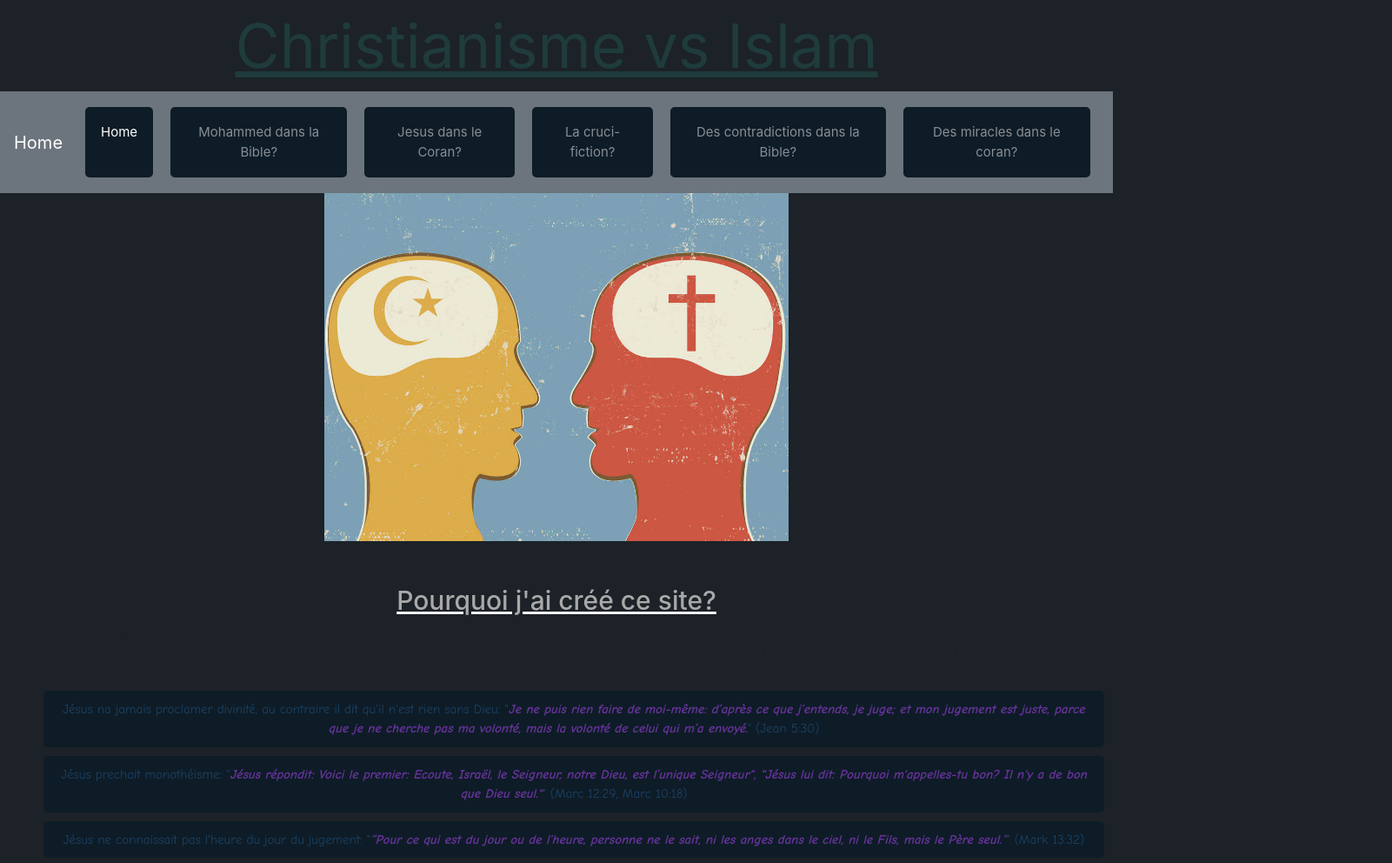
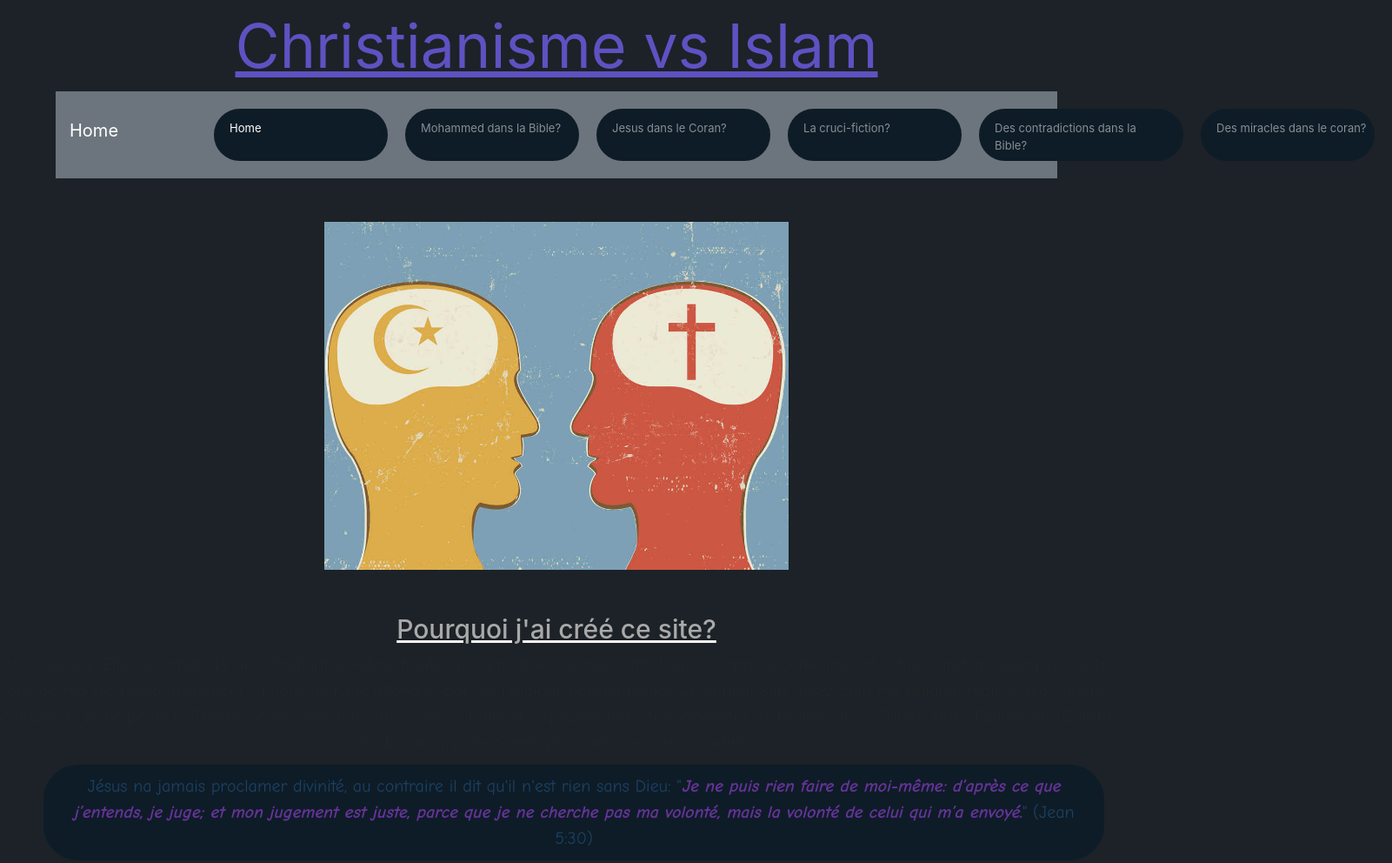
Before and after one commit to ELiasl02/Islam-vs-Christianisme, a plain HTML site: page index.html in a window 1280 px wide. Shown: the top 992 px of the page at 87% size, 1601 px wide, since content can reach past the window. Drawn offline with nearby package versions, Linux system fonts and the light colour scheme.

Commit message:
Add files via upload

```diff
--- a/style/bible.css
+++ b/style/bible.css
@@ -8,13 +8,14 @@ header{
     font-size: 70px;
     text-align: center;
     text-decoration: underline;
-    color: rgb(31, 59, 59);
+    color: rgb(95, 81, 194);
 }
 figure{
     display: flex;
     justify-content: center;
 	align-items: center;
     object-position: center;
+    margin-top: 35px
 }
 img{
     display: flex;
@@ -26,16 +27,10 @@ img{
     object-fit: contain;
     object-position: center;
 }
-nav{
-    display: flex;
-    justify-content: center;
-	align-items: center;
-}
-
 li{
     background-color: #0e1c27;
     border: solid 5px #0e1c27;
-    border-radius: 5px ;
+    border-radius: 40px ;
     color:#1b4163;
     text-align: center ;
     text-decoration: none;
@@ -144,6 +139,7 @@ a:hover{
     text-align: center;
     color: wheat;
     font-size: 20px;
+    display: none;
 
 }
 .citation{
@@ -151,15 +147,50 @@ a:hover{
     font-style:italic;
     font-weight: bold
 }
-.nav{
-    width:180px;
-    height:30px;
-    display: inline-block;
+.navbar{
+    width:90%;
+    min-height:100px;
+    margin: auto;
+}
+
+.nav-item{
+    width:200px;
+    height:60px;
+    margin: 10px;
+}
+
+.nav-item:nth-of-type(5){
+    width:235px;
+}
+.navbar-brand{
+    width:200px;
+    height:50px;
+    text-align: left;
+    margin-right: 100px;
+}
+
+.nav-link{
+    width: 210px;
+    height:50px;
+    font-size: 13px;
+    text-align: left;
+}
+
+.navbar-toggler .icon-bar {
+  margin: 7px;
+  display: block;
+  width: 22px;
+  height: 1px;
+  background-color: #cccccc;
+  border-radius: 1px;
 }
 .isaiah{
     width: 800px;
     height: 900px;
 }
+.navbar-collapse.in {
+    display: block !important;
+}
 .nav:hover{
     scale: 1.25;
 }
--- a/style/home.css
+++ b/style/home.css
@@ -1,14 +1,16 @@
 /*balises*/
-form{ display:inline-block}
+form{ display:inline-block;
+}
 body{
     background-color:#1c2227;
-    font-size: 15px
+    font-size: 20px;
+
 }
 header{
     font-size: 70px;
     text-align: center;
     text-decoration: underline;
-    color: rgb(31, 59, 59);
+    color: rgb(95, 81, 194);
 }
 figure{
     display: flex;
@@ -18,16 +20,11 @@ figure{
 img{
     height:400px;
 }
-nav{
-    display: flex;
-    justify-content: center;
-	align-items: center;
-}
 
 li{
     background-color: #0e1c27;
     border: solid 5px #0e1c27;
-    border-radius: 5px ;
+    border-radius: 40px ;
     color:#1b4163;
     text-align: center ;
     text-decoration: none;
@@ -73,6 +70,9 @@ img:hover{
 
 
 /*id*/
+#nav{
+    border-radius: 0px;
+}
 #crucifixion{
     color: orangered;
     text-decoration: underline dotted
@@ -104,6 +104,35 @@ img:hover{
 }
 
 /*classi am*/
+.navbar{
+    width:90%;
+    min-height:100px;
+    margin: auto;
+}
+
+.nav-item{
+    width:200px;
+    height:60px;
+    margin: 10px;
+}
+
+.nav-item:nth-of-type(5){
+    width:235px;
+}
+.navbar-brand{
+    width:200px;
+    height:50px;
+    text-align: left;
+    margin-right: 100px;
+}
+.nav-link{
+    width: 210px;
+    height:50px;
+    font-size: 13px;
+    text-align: left;
+    position: relative;
+    bottom: 5px
+}
 
 .titre{
     font-size: 30px;
@@ -127,11 +156,45 @@ img:hover{
     font-style:italic;
     font-weight: bold
 }
-.nav{
-    width:180px;
-    height:30px;
-    display: inline-block;
+.navbar{
+    width:90%;
+    min-height:100px;
+    margin: auto;
+    margin-bottom: 50px;
+    text-align: left;
 }
-.nav:hover{
-    scale: 1.25;
+
+.nav-item{
+    width:200px;
+    height:60px;
+    margin: 10px;
 }
+
+.nav-item:nth-of-type(5){
+    width:235px;
+}
+.navbar-brand{
+    width:200px;
+    height:50px;
+    text-align: left;
+    margin-right: 100px;
+}
+
+.nav-link{
+    width: 210px;
+    height:50px;
+    font-size: 13px;
+    text-align: left;
+}
+
+.navbar-toggler .icon-bar {
+  margin: 7px;
+  display: block;
+  width: 22px;
+  height: 1px;
+  background-color: #cccccc;
+  border-radius: 1px;
+}
+.navbar-collapse.in {
+    display: block !important;
+}
```
